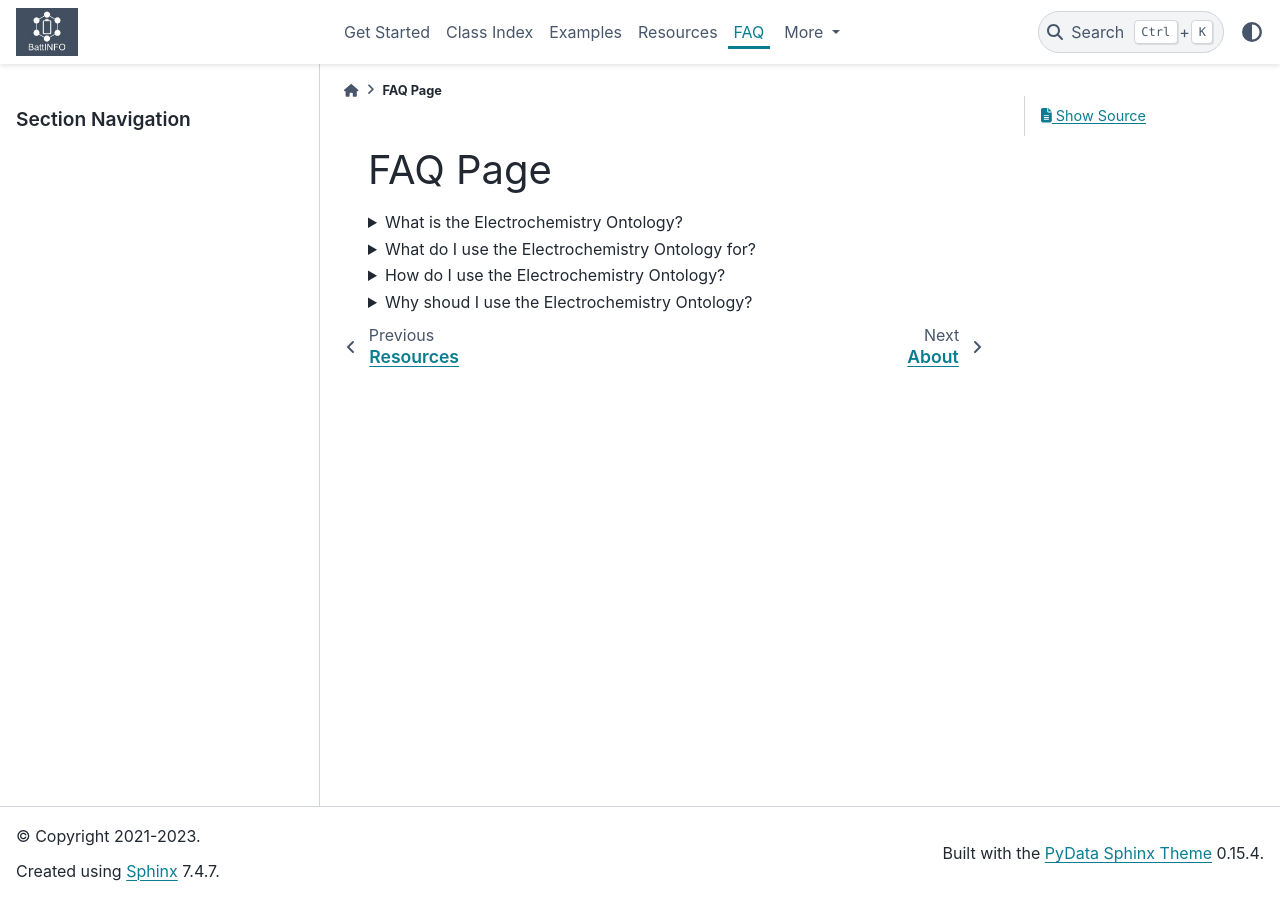
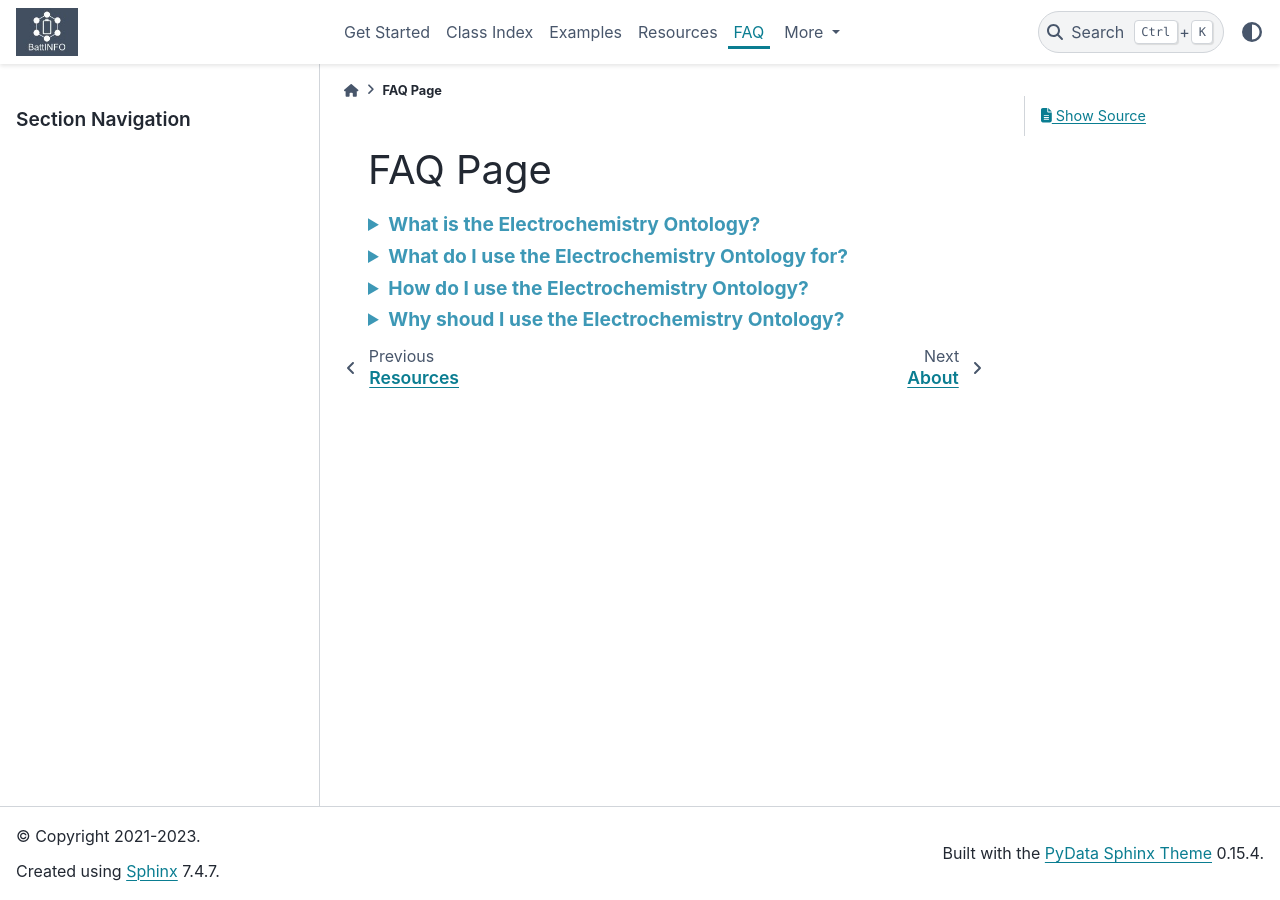
Before and after one commit to emmo-repo/domain-electrochemistry, a Sphinx documentation site: the page built from sphinx/faq.rst, in a window 1280 px wide. Built offline with Sphinx 7.4.7 and the PyData theme 0.15.4, drawn with Linux system fonts in a browser that asks for light colours.

Commit message:
Update custom.css

```diff
--- a/sphinx/_static/css/custom.css
+++ b/sphinx/_static/css/custom.css
@@ -49,3 +49,9 @@ html:not([data-theme='light']) .bd-content svg.my-svg {
     fill: black !important;
     stroke: black !important;
 }
+.faq-section summary {
+    font-size: 1.2em; /* Adjust the size as needed */
+    color: #3D98B6; /* This is a bluish color */
+    font-weight: bold; /* Makes the font bold */
+    cursor: pointer; /* Changes the cursor to indicate it's clickable */
+}
```
